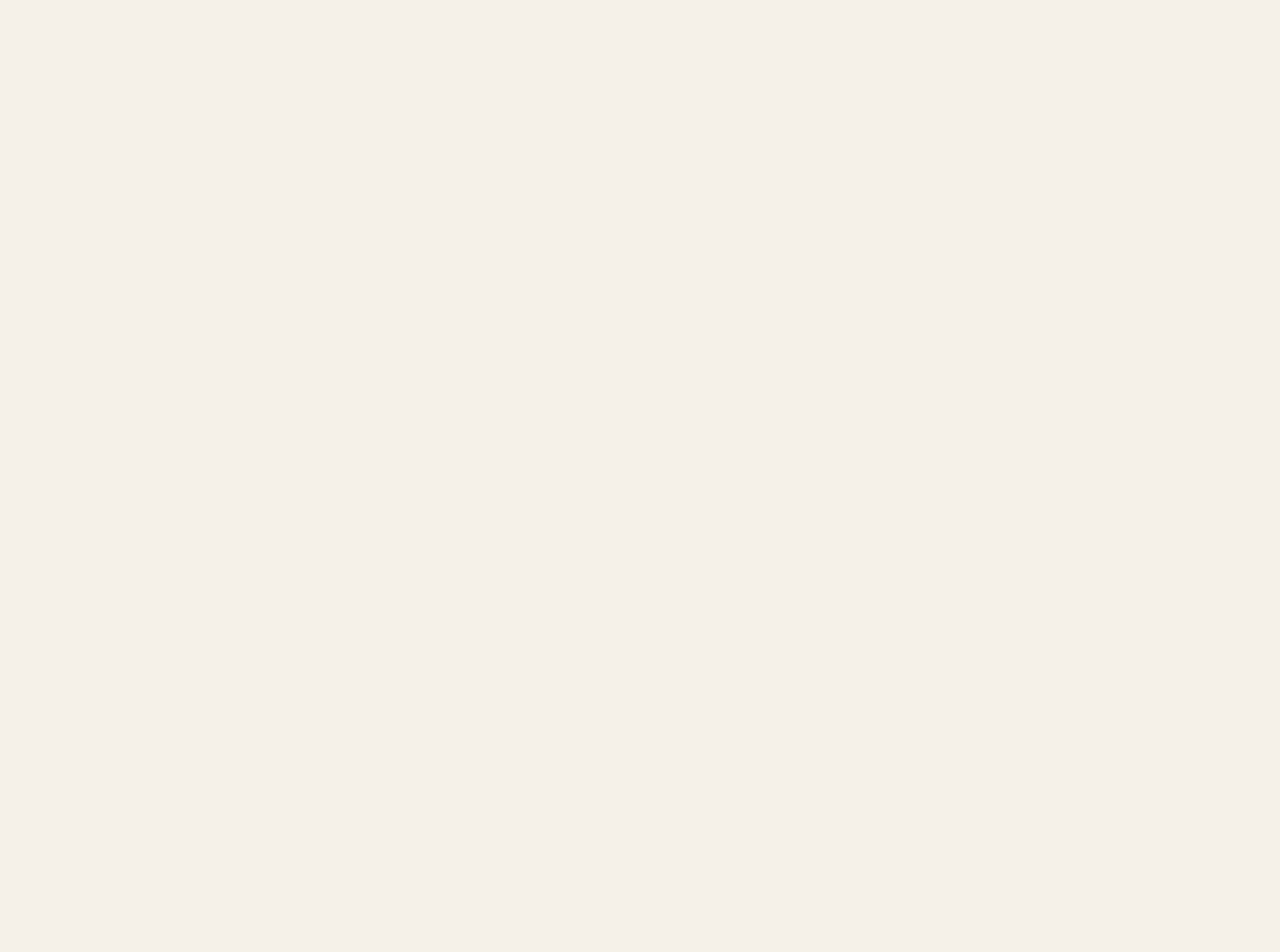
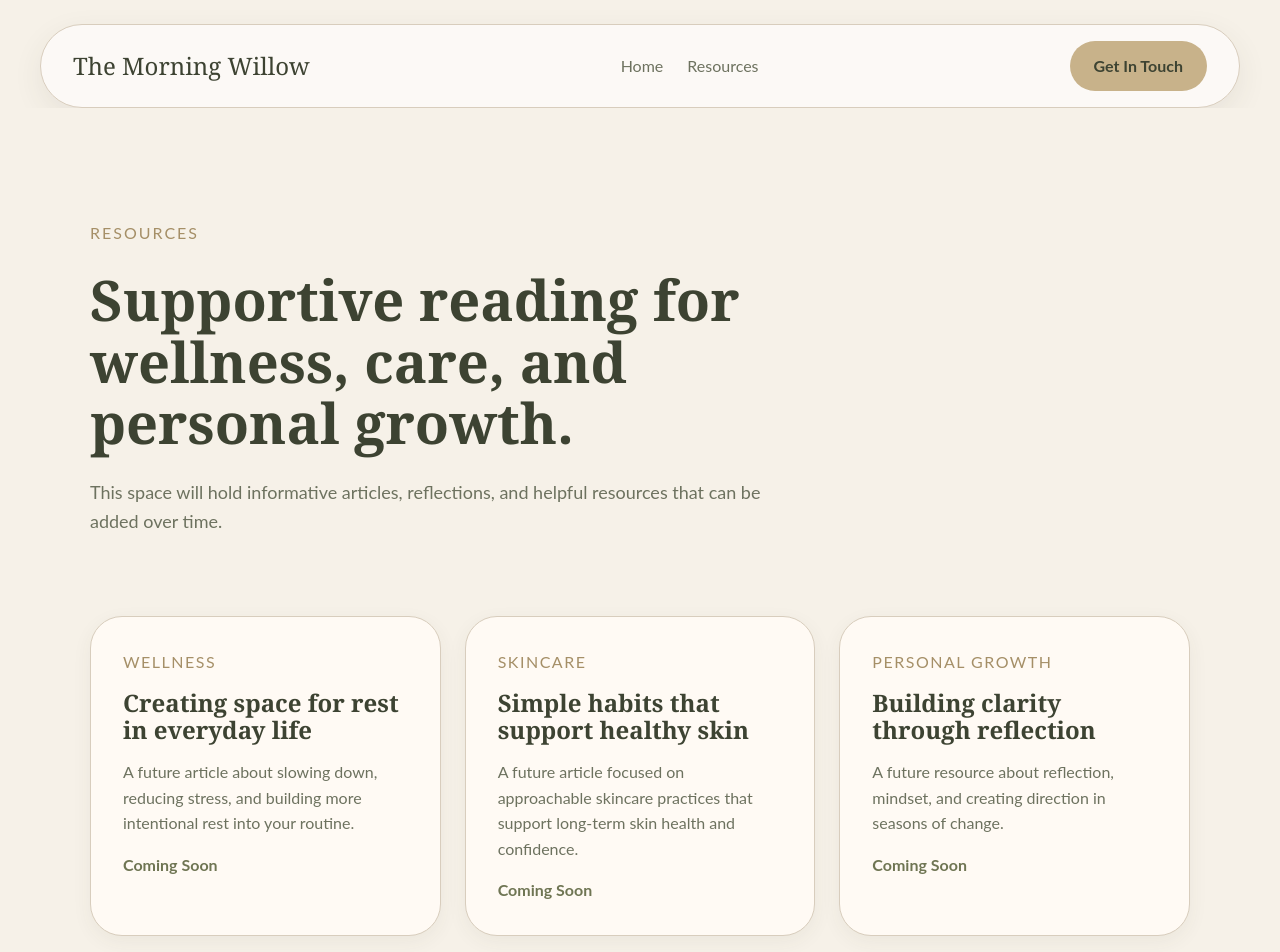
Before and after one commit to djjohnson20/themorningwillow, a React (Vite) app: page /resources in a window 1280 px wide. Before the commit this address had no page. Shown: the top 952 px of the page. Before the commit the page ends 800 px from the top, so only its background shows below. Built offline with nearby package versions, Linux system fonts and the light colour scheme.

Commit message:
Add resources page and update site navigation

```diff
--- a/src/App.jsx
+++ b/src/App.jsx
@@ -3,6 +3,7 @@ import HomePage from "./pages/HomePage/HomePage";
 import PrivacyPolicyPage from "./pages/PrivacyPolicyPage/PrivacyPolicyPage";
 import HipaaRightsPage from "./pages/HipaaRightsPage/HipaaRightsPage";
 import NoticeOfPrivacyPracticesPage from "./pages/NoticeOfPrivacyPracticesPage/NoticeOfPrivacyPracticesPage";
+import ResourcesPage from "./pages/ResourcesPage/ResourcesPage";
 
 function App() {
   return (
@@ -14,6 +15,7 @@ function App() {
         path="/notice-of-privacy-practices"
         element={<NoticeOfPrivacyPracticesPage />}
       />
+      <Route path="/resources" element={<ResourcesPage />} />
     </Routes>
   );
 }
--- a/src/components/layout/Footer.jsx
+++ b/src/components/layout/Footer.jsx
@@ -17,7 +17,10 @@ function Footer() {
             <Link className="site-footer__link" to="/">
               Home
             </Link>
-            <a className="site-footer__link" href="#contact">
+            <Link className="site-footer__link" to="/resources">
+              Resources
+            </Link>
+            <a className="site-footer__link" href="/#contact">
               Get In Touch
             </a>
           </div>
--- a/src/components/layout/Navbar.jsx
+++ b/src/components/layout/Navbar.jsx
@@ -12,9 +12,12 @@ function Navbar() {
           <NavLink className="site-nav-link" to="/">
             Home
           </NavLink>
+          <NavLink className="site-nav-link" to="/resources">
+            Resources
+          </NavLink>
         </div>
 
-        <a className="site-nav-cta" href="#contact">
+        <a className="site-nav-cta" href="/#contact">
           Get In Touch
         </a>
       </nav>
--- /dev/null
+++ b/src/pages/ResourcesPage/ResourcesPage.css
@@ -0,0 +1,81 @@
+.resources-page {
+  background-color: var(--color-background);
+}
+
+.resources-page__hero {
+  padding: var(--space-4xl) var(--space-lg) var(--space-3xl);
+}
+
+.resources-page__hero-content {
+  width: min(100%, var(--section-width));
+  margin: 0 auto;
+  display: flex;
+  flex-direction: column;
+  gap: var(--space-lg);
+}
+
+.resources-page__eyebrow {
+  font-size: var(--font-size-sm);
+  letter-spacing: 2px;
+  text-transform: uppercase;
+  color: var(--color-accent-dark);
+}
+
+.resources-page__title {
+  max-width: 760px;
+  font-size: var(--font-size-2xl);
+  color: var(--color-text);
+}
+
+.resources-page__text {
+  max-width: 680px;
+  font-size: var(--font-size-md);
+  color: var(--color-text-muted);
+}
+
+.resources-page__list {
+  padding: 0 var(--space-lg) var(--space-4xl);
+}
+
+.resources-page__list-content {
+  width: min(100%, var(--section-width));
+  margin: 0 auto;
+}
+
+.resources-page__grid {
+  display: grid;
+  grid-template-columns: repeat(3, 1fr);
+  gap: var(--space-lg);
+}
+
+.resources-page__card {
+  padding: var(--space-xl);
+  background-color: var(--color-surface);
+  border: 1px solid var(--color-border);
+  border-radius: var(--radius-lg);
+  box-shadow: var(--shadow-card);
+  display: flex;
+  flex-direction: column;
+  gap: var(--space-md);
+}
+
+.resources-page__card-category {
+  font-size: var(--font-size-sm);
+  letter-spacing: 1.5px;
+  text-transform: uppercase;
+  color: var(--color-accent-dark);
+}
+
+.resources-page__card-title {
+  font-size: var(--font-size-lg);
+  color: var(--color-text);
+}
+
+.resources-page__card-text {
+  color: var(--color-text-muted);
+}
+
+.resources-page__card-link {
+  font-weight: 700;
+  color: var(--color-primary);
+}
--- /dev/null
+++ b/src/pages/ResourcesPage/ResourcesPage.jsx
@@ -0,0 +1,71 @@
+import "./ResourcesPage.css";
+import Navbar from "../../components/layout/Navbar";
+import Footer from "../../components/layout/Footer";
+
+function ResourcesPage() {
+  return (
+    <>
+      <Navbar />
+
+      <main className="resources-page">
+        <section className="resources-page__hero">
+          <div className="resources-page__hero-content">
+            <p className="resources-page__eyebrow">Resources</p>
+            <h1 className="resources-page__title">
+              Supportive reading for wellness, care, and personal growth.
+            </h1>
+            <p className="resources-page__text">
+              This space will hold informative articles, reflections, and
+              helpful resources that can be added over time.
+            </p>
+          </div>
+        </section>
+        <section className="resources-page__list">
+          <div className="resources-page__list-content">
+            <div className="resources-page__grid">
+              <article className="resources-page__card">
+                <p className="resources-page__card-category">Wellness</p>
+                <h2 className="resources-page__card-title">
+                  Creating space for rest in everyday life
+                </h2>
+                <p className="resources-page__card-text">
+                  A future article about slowing down, reducing stress, and
+                  building more intentional rest into your routine.
+                </p>
+                <p className="resources-page__card-link">Coming Soon</p>
+              </article>
+
+              <article className="resources-page__card">
+                <p className="resources-page__card-category">Skincare</p>
+                <h2 className="resources-page__card-title">
+                  Simple habits that support healthy skin
+                </h2>
+                <p className="resources-page__card-text">
+                  A future article focused on approachable skincare practices
+                  that support long-term skin health and confidence.
+                </p>
+                <p className="resources-page__card-link">Coming Soon</p>
+              </article>
+
+              <article className="resources-page__card">
+                <p className="resources-page__card-category">Personal Growth</p>
+                <h2 className="resources-page__card-title">
+                  Building clarity through reflection
+                </h2>
+                <p className="resources-page__card-text">
+                  A future resource about reflection, mindset, and creating
+                  direction in seasons of change.
+                </p>
+                <p className="resources-page__card-link">Coming Soon</p>
+              </article>
+            </div>
+          </div>
+        </section>
+      </main>
+
+      <Footer />
+    </>
+  );
+}
+
+export default ResourcesPage;
```
